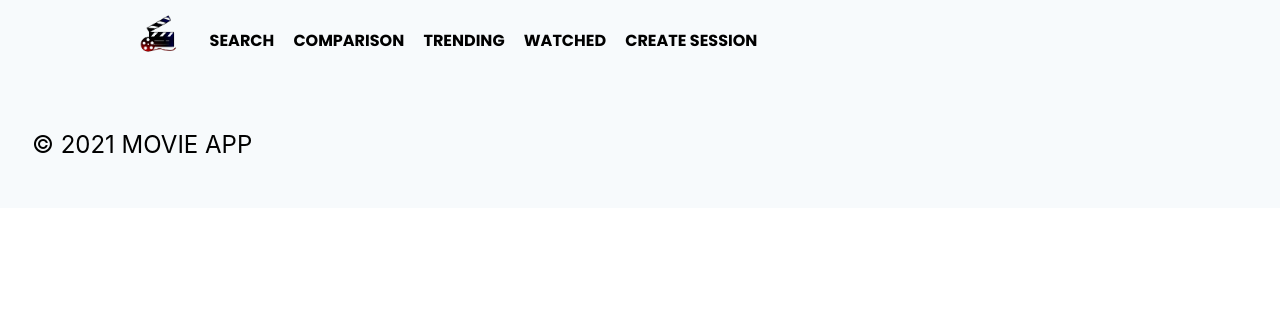
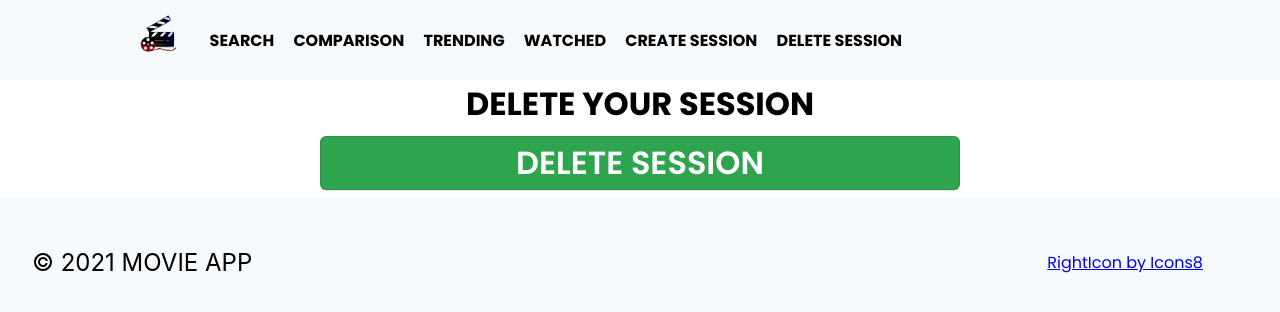
Before and after one commit to theishanbh/CineClash, a React (Create React App) app: page /deletesession in a window 1280 px wide. Shown: the top 312 px of the page. Built offline with nearby package versions, Linux system fonts and the light colour scheme.

Commit message:
pagination and delete session

```diff
--- a/src/App.js
+++ b/src/App.js
@@ -11,6 +11,7 @@ import Footer from "./components/Footer/Footer";
 import Trending from "./pages/Trending/Trending";
 import Watched from "./pages/Watched/Watched";
 import CreateSession from "./pages/CreateSession/CreateSession";
+import DeleteSession from "./pages/DeleteSession/DeleteSession";
 
 
 function App() {
@@ -25,6 +26,7 @@ function App() {
             <Route path='/trending' element={<Trending/>} />
             <Route path='/watched' element={<Watched/>} />
             <Route path='/createsession' element={<CreateSession/>} />
+            <Route path='/deletesession' element={<DeleteSession/>} />
           </Routes>
           <Footer></Footer>
         </div>
--- a/src/components/Footer/Footer.jsx
+++ b/src/components/Footer/Footer.jsx
@@ -9,6 +9,10 @@ function Footer() {
                         © 2021 MOVIE APP
                     </div>
                 </div>
+                <div className="footer__right">
+                    <a href="https://icons8.com/icon/98968/right">RightIcon by Icons8</a>
+                </div>
+
             </div>
         </div>
     )
--- a/src/components/Footer/footer.scss
+++ b/src/components/Footer/footer.scss
@@ -11,8 +11,7 @@
         justify-content: center;
         align-items: center;
         .footer__left{
-            flex: 1;
-
+            flex: 9;
             .text__trademark{
                 color: black;
                 font-family: -apple-system, 'Segoe UI', 'Roboto','Open Sans', 'Helvetica Neue', sans-serif;
@@ -20,5 +19,11 @@
                 margin-left: 2rem;
             }
         }
+        .footer__right{
+            flex: 2;
+            a{
+
+            }
+        }
     }
 }
--- a/src/components/Topbar/Topbar.jsx
+++ b/src/components/Topbar/Topbar.jsx
@@ -15,6 +15,7 @@ function Topbar() {
                         <li> <Link to="/trending"> TRENDING</Link></li>
                         <li> <Link to="/watched"> WATCHED</Link></li>
                         <li> <Link to="/createsession"> CREATE SESSION</Link></li>
+                        <li> <Link to="/deletesession"> DELETE SESSION</Link></li>
                     </ul>
                 </div>
             </div>
--- a/src/components/Topbar/topbar.scss
+++ b/src/components/Topbar/topbar.scss
@@ -10,7 +10,6 @@
     z-index: 5;
     .topbar__left__section{
         margin-left: 8.5rem;
-        flex: 0.7;
         display: flex;
         align-items: center;
         .topbar__img__container{
--- /dev/null
+++ b/src/pages/DeleteSession/DeleteSession.jsx
@@ -0,0 +1,30 @@
+import './deletesession.scss'
+import axios from 'axios'
+
+const DeleteSession = () => {
+    const handleDeleteSession = () => {
+        axios.get('https://movie-review-app-1.herokuapp.com/deletesession')
+        .then((response) => {
+            console.log(response.data)
+        })
+        .catch(( error) => {
+            console.log(error);
+        });
+    }
+    return (
+        <div className="deletesession">
+            <div className="deletesession__wrapper">
+                <h1 className="deletesession__heading">DELETE YOUR SESSION</h1>
+                    <input
+                        type="button"
+                        value="DELETE SESSION"
+                        className="button__style"
+                        onClick={handleDeleteSession}
+                    />
+
+            </div>
+        </div>
+    )
+}
+
+export default DeleteSession
--- /dev/null
+++ b/src/pages/DeleteSession/deletesession.scss
@@ -0,0 +1,37 @@
+.deletesession{
+    .deletesession__wrapper{
+        display: flex;
+        flex-direction: column;
+        justify-content: center;
+        align-items: center;
+        .deletesession__heading{
+            text-align: center;
+        }
+        .button__style{
+            background-color: #2ea44f;
+            border: 1px solid rgba(27, 31, 35, .15);
+            border-radius: 6px;
+            box-shadow: rgba(27, 31, 35, .1) 0 1px 0;
+            box-sizing: border-box;
+            color: #fff;
+            cursor: pointer;
+            display: inline-block;
+            font-size: 2rem;
+            font-weight: 600;
+            line-height: 20px;
+            padding: 1rem 1rem;
+            margin: 0.5rem;
+            position: relative;
+            text-align: center;
+            text-decoration: none;
+            width: 50%;
+            &:hover{
+                background-color: #2c974b;
+            }
+            a{
+                text-decoration: none;
+                color: #fff;
+            }
+        }
+    }
+}
--- a/src/pages/Watched/Watched.jsx
+++ b/src/pages/Watched/Watched.jsx
@@ -1,26 +1,62 @@
-import { useEffect, useState } from 'react'
+import { Fragment, useEffect, useState } from 'react'
 import axios from 'axios'
 import './watched.scss'
 import SearchList from '../../components/SearchList/SearchList'
 
 const Watched = () => {
     const [movies, setMovies] = useState([])
+    const [currentPage, setCurrentPage] = useState(1)
+    const [totalPage, setTotalPage] = useState(1)
 
     useEffect(() => {
-        axios.get('https://movie-review-app-1.herokuapp.com/watchlist')
+        axios.post('https://movie-review-app-1.herokuapp.com/watchlist',{
+            page: currentPage
+        })
         .then((response) => {
-            // console.log(response)
-            setMovies([...response.data])
+            console.log(response)
+            setMovies([...response.data.results])
+            setTotalPage(response.data.totalPage)
 
         })
         .catch(( error) => {
             console.log(error);
         });
-    }, [])
+    })
+
+    const handleLeftPage = () => {
+        if (currentPage > 1) {
+            setCurrentPage(currentPage - 1)
+        }
+    }
+
+    const handleRightPage = () => {
+        if (currentPage < totalPage) {
+            setCurrentPage(currentPage + 1)
+        }
+    }
+
     return (
         <div className="watched">
             <h1 className="watched__header">WATCHED MOVIES</h1>
             <SearchList movies={movies}></SearchList>
+            <div className="watched__pagination">
+                <button
+                    type="button"
+                    onClick={handleLeftPage}
+                >
+                    <img src="https://img.icons8.com/ios-glyphs/30/000000/left.png"/>
+                </button>
+                <p>{currentPage} / {totalPage}</p>
+                <button
+                    type="button"
+                    onClick={handleRightPage}
+                >
+                    <img src="https://img.icons8.com/ios-glyphs/30/000000/right--v1.png"/>
+                </button>
+
+
+            </div>
+
         </div>
     )
 }
--- a/src/pages/Watched/watched.scss
+++ b/src/pages/Watched/watched.scss
@@ -1,7 +1,34 @@
 .watched{
+    display: flex;
+    flex-direction: column;
+    align-items: center;
+    justify-content: center;
     .watched__header{
         text-align: center;
         font-size: 3rem;
         margin: 2rem 0rem;
     }
+    .watched__pagination{
+        display: flex;
+        padding: 1rem 0rem;
+        align-items: center;
+        justify-content: center;
+        button{
+            border: none;
+            background: none;
+            color: inherit;
+            border: none;
+            padding: 0;
+            font: inherit;
+            cursor: pointer;
+            outline: inherit;
+        }
+
+        p{
+            font-size: 2rem;
+            margin: 0rem 0.5rem;
+            color: gray;
+        }
+
+    }
 }
```
